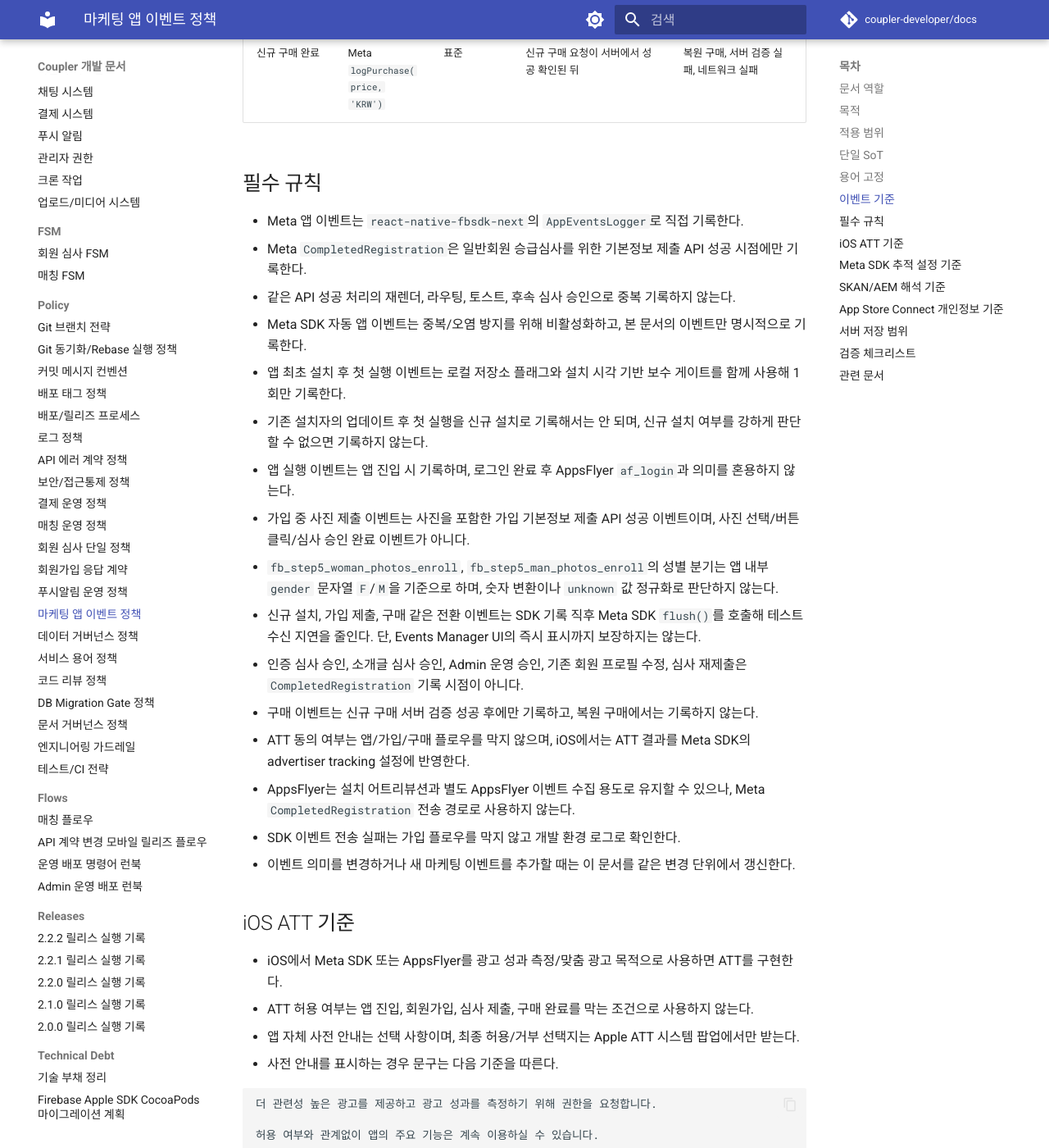
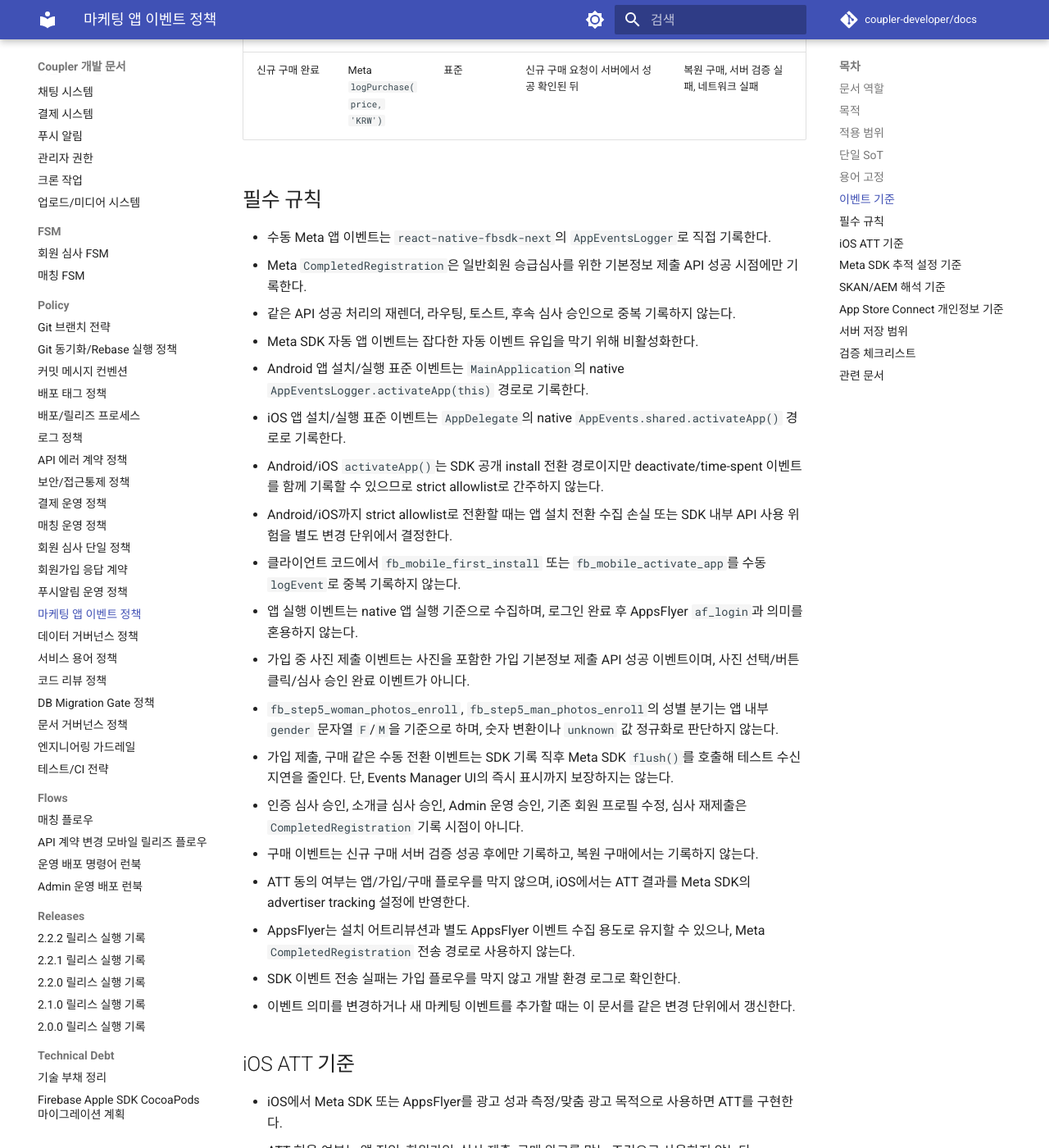
Before and after one commit to coupler-developer/docs, an MkDocs documentation site: the page built from content/policy/marketing-app-events-policy.md, in a window 1280 px wide and 1400 px high, scrolled down 1763 px. Shown: the whole window at 82% size. Built offline with MkDocs 1.6.1 and Material for MkDocs 9.7.7, drawn with Linux system fonts in a browser that asks for light colours; comment, search, counter and statistics services are not loaded; some of the changed text lies outside the part shown.

Commit message:
docs: Meta 앱 이벤트 native 기준 문서화
Changes:
- 앱 설치/실행 이벤트 기준을 Android/iOS native activateApp 경로로 갱신했다.
- AutoLogAppEventsEnabled=false 유지와 클라이언트 수동 fb_mobile_first_install/fb_mobile_activate_app 금지를 명시했다.
- activateApp 경로가 install/activate에는 필요하지만 deactivate/time-spent 계열을 동반할 수 있다는 strict allowlist 리스크를 기록했다.
- Events Manager 검증 체크리스트를 Android native install/activate와 의도하지 않은 session 계열 이벤트 확인 기준으로 바꿨다.

Tests:
- yarn validate:docs 통과

```diff
--- a/content/policy/marketing-app-events-policy.md
+++ b/content/policy/marketing-app-events-policy.md
@@ -32,8 +32,8 @@
 
 | 제품 기준 | 외부 이벤트 | 이벤트 종류 | 기록 시점 | 제외 |
 | --- | --- | --- | --- | --- |
-| 앱 최초 설치 후 첫 실행 | Meta `fb_mobile_first_install` | 커스텀 | 신규 설치로 강하게 판정되는 첫 앱 실행 시 1회 | 기존 설치자의 업데이트 후 첫 실행, 동일 설치 상태의 재실행, 신규 설치 판정 불가 |
-| 앱 실행 | Meta `fb_mobile_activate_app` | 표준 | 앱 진입 시 | 없음 |
+| 앱 설치 | Meta SDK 앱 설치 이벤트 | 표준/native | Android/iOS native `activateApp`의 install publish 경로가 수행될 때 | 클라이언트에서 `fb_mobile_first_install`를 수동 기록하지 않음 |
+| 앱 실행 | Meta `fb_mobile_activate_app` | 표준/native | Android/iOS native `activateApp` 세션 규칙이 기록할 때 | 클라이언트에서 `fb_mobile_activate_app`를 수동 기록하지 않음 |
 | 일반회원 승급심사 기본정보 제출 | Meta `CompletedRegistration` | 표준 | 일반회원 승급심사를 위한 기본정보 최종 제출 후 `/app/v1/auth/signup`가 `result_code = 0`을 반환하고 클라이언트가 제출 완료 처리를 수행할 때 | 기존 회원 프로필 수정, 심사 재제출, 인증 심사 승인, 소개글 심사 승인, 운영 승인, 클라이언트 검증 실패, API 실패, 네트워크 실패 |
 | 가입 중 여성 사진 제출 | Meta `fb_step5_woman_photos_enroll` | 커스텀 | 가입 플로우에서 여성 사용자가 사진을 포함한 기본정보를 최종 제출한 뒤 `/app/v1/auth/signup`가 `result_code = 0`을 반환하고 클라이언트가 제출 완료 처리를 수행할 때 | 기존 회원 프로필 수정, 심사 재제출, 클라이언트 검증 실패, API 실패, 네트워크 실패 |
 | 가입 중 남성 사진 제출 | Meta `fb_step5_man_photos_enroll` | 커스텀 | 가입 플로우에서 남성 사용자가 사진을 포함한 기본정보를 최종 제출한 뒤 `/app/v1/auth/signup`가 `result_code = 0`을 반환하고 클라이언트가 제출 완료 처리를 수행할 때 | 기존 회원 프로필 수정, 심사 재제출, 클라이언트 검증 실패, API 실패, 네트워크 실패 |
@@ -41,16 +41,19 @@
 
 ## 필수 규칙
 
-- Meta 앱 이벤트는 `react-native-fbsdk-next`의 `AppEventsLogger`로 직접 기록한다.
+- 수동 Meta 앱 이벤트는 `react-native-fbsdk-next`의 `AppEventsLogger`로 직접 기록한다.
 - Meta `CompletedRegistration`은 일반회원 승급심사를 위한 기본정보 제출 API 성공 시점에만 기록한다.
 - 같은 API 성공 처리의 재렌더, 라우팅, 토스트, 후속 심사 승인으로 중복 기록하지 않는다.
-- Meta SDK 자동 앱 이벤트는 중복/오염 방지를 위해 비활성화하고, 본 문서의 이벤트만 명시적으로 기록한다.
-- 앱 최초 설치 후 첫 실행 이벤트는 로컬 저장소 플래그와 설치 시각 기반 보수 게이트를 함께 사용해 1회만 기록한다.
-- 기존 설치자의 업데이트 후 첫 실행을 신규 설치로 기록해서는 안 되며, 신규 설치 여부를 강하게 판단할 수 없으면 기록하지 않는다.
-- 앱 실행 이벤트는 앱 진입 시 기록하며, 로그인 완료 후 AppsFlyer `af_login`과 의미를 혼용하지 않는다.
+- Meta SDK 자동 앱 이벤트는 잡다한 자동 이벤트 유입을 막기 위해 비활성화한다.
+- Android 앱 설치/실행 표준 이벤트는 `MainApplication`의 native `AppEventsLogger.activateApp(this)` 경로로 기록한다.
+- iOS 앱 설치/실행 표준 이벤트는 `AppDelegate`의 native `AppEvents.shared.activateApp()` 경로로 기록한다.
+- Android/iOS `activateApp()`는 SDK 공개 install 전환 경로이지만 deactivate/time-spent 이벤트를 함께 기록할 수 있으므로 strict allowlist로 간주하지 않는다.
+- Android/iOS까지 strict allowlist로 전환할 때는 앱 설치 전환 수집 손실 또는 SDK 내부 API 사용 위험을 별도 변경 단위에서 결정한다.
+- 클라이언트 코드에서 `fb_mobile_first_install` 또는 `fb_mobile_activate_app`를 수동 `logEvent`로 중복 기록하지 않는다.
+- 앱 실행 이벤트는 native 앱 실행 기준으로 수집하며, 로그인 완료 후 AppsFlyer `af_login`과 의미를 혼용하지 않는다.
 - 가입 중 사진 제출 이벤트는 사진을 포함한 가입 기본정보 제출 API 성공 이벤트이며, 사진 선택/버튼 클릭/심사 승인 완료 이벤트가 아니다.
 - `fb_step5_woman_photos_enroll`, `fb_step5_man_photos_enroll`의 성별 분기는 앱 내부 `gender` 문자열 `F`/`M`을 기준으로 하며, 숫자 변환이나 `unknown` 값 정규화로 판단하지 않는다.
-- 신규 설치, 가입 제출, 구매 같은 전환 이벤트는 SDK 기록 직후 Meta SDK `flush()`를 호출해 테스트 수신 지연을 줄인다. 단, Events Manager UI의 즉시 표시까지 보장하지는 않는다.
+- 가입 제출, 구매 같은 수동 전환 이벤트는 SDK 기록 직후 Meta SDK `flush()`를 호출해 테스트 수신 지연을 줄인다. 단, Events Manager UI의 즉시 표시까지 보장하지는 않는다.
 - 인증 심사 승인, 소개글 심사 승인, Admin 운영 승인, 기존 회원 프로필 수정, 심사 재제출은 `CompletedRegistration` 기록 시점이 아니다.
 - 구매 이벤트는 신규 구매 서버 검증 성공 후에만 기록하고, 복원 구매에서는 기록하지 않는다.
 - ATT 동의 여부는 앱/가입/구매 플로우를 막지 않으며, iOS에서는 ATT 결과를 Meta SDK의 advertiser tracking 설정에 반영한다.
@@ -106,15 +109,16 @@
 
 ## 서버 저장 범위
 
-- 현재 목적은 Meta SDK 직접 이벤트와 AppsFlyer 어트리뷰션 이벤트 수신 수를 집계하는 것이다.
+- 현재 목적은 Meta SDK 자동/직접 이벤트와 AppsFlyer 어트리뷰션 이벤트 수신 수를 집계하는 것이다.
 - 서버는 외부 마케팅 플랫폼 전송 성공 여부를 자체 DB 원장으로 저장하지 않는다.
 - 별도 마케팅 이벤트 원장은 서버가 외부 마케팅 플랫폼으로 이벤트를 직접 전송하거나, 전송 성공/실패 재시도와 감사 이력을 서버에서 보장해야 할 때 별도 DB 변경으로 검토한다.
 
 ## 검증 체크리스트
 
-- [ ] Meta Events Manager에서 `fb_mobile_first_install`이 신규 설치 후 첫 실행 1회만 수신되는가?
-- [ ] 기존 설치자가 업데이트 후 첫 실행해도 `fb_mobile_first_install`이 수신되지 않는가?
-- [ ] Meta Events Manager에서 `fb_mobile_activate_app`이 앱 실행마다 수신되는가?
+- [ ] Meta Events Manager에서 Android native `activateApp` 기반 앱 설치 이벤트가 수신되는가?
+- [ ] Meta Events Manager에서 `fb_mobile_first_install`가 수동 커스텀 이벤트로 수신되지 않는가?
+- [ ] Meta Events Manager에서 Android `fb_mobile_activate_app`이 native `activateApp` 기준으로 수신되는가?
+- [ ] Android/iOS `activateApp()` 경로에서 의도하지 않은 deactivate/time-spent 이벤트가 수신되는지 별도 확인했는가?
 - [ ] 일반회원 승급심사를 위한 기본정보 제출 API 성공 후 `CompletedRegistration`이 수신되는가?
 - [ ] 인증 심사 승인, 소개글 심사 승인, Admin 운영 승인, 기존 회원 프로필 수정, 심사 재제출에서 `CompletedRegistration`이 수신되지 않는가?
 - [ ] 사진을 포함한 가입 기본정보 제출 API 성공 후 `fb_step5_woman_photos_enroll`, `fb_step5_man_photos_enroll`이 성별별로 수신되는가?
```
